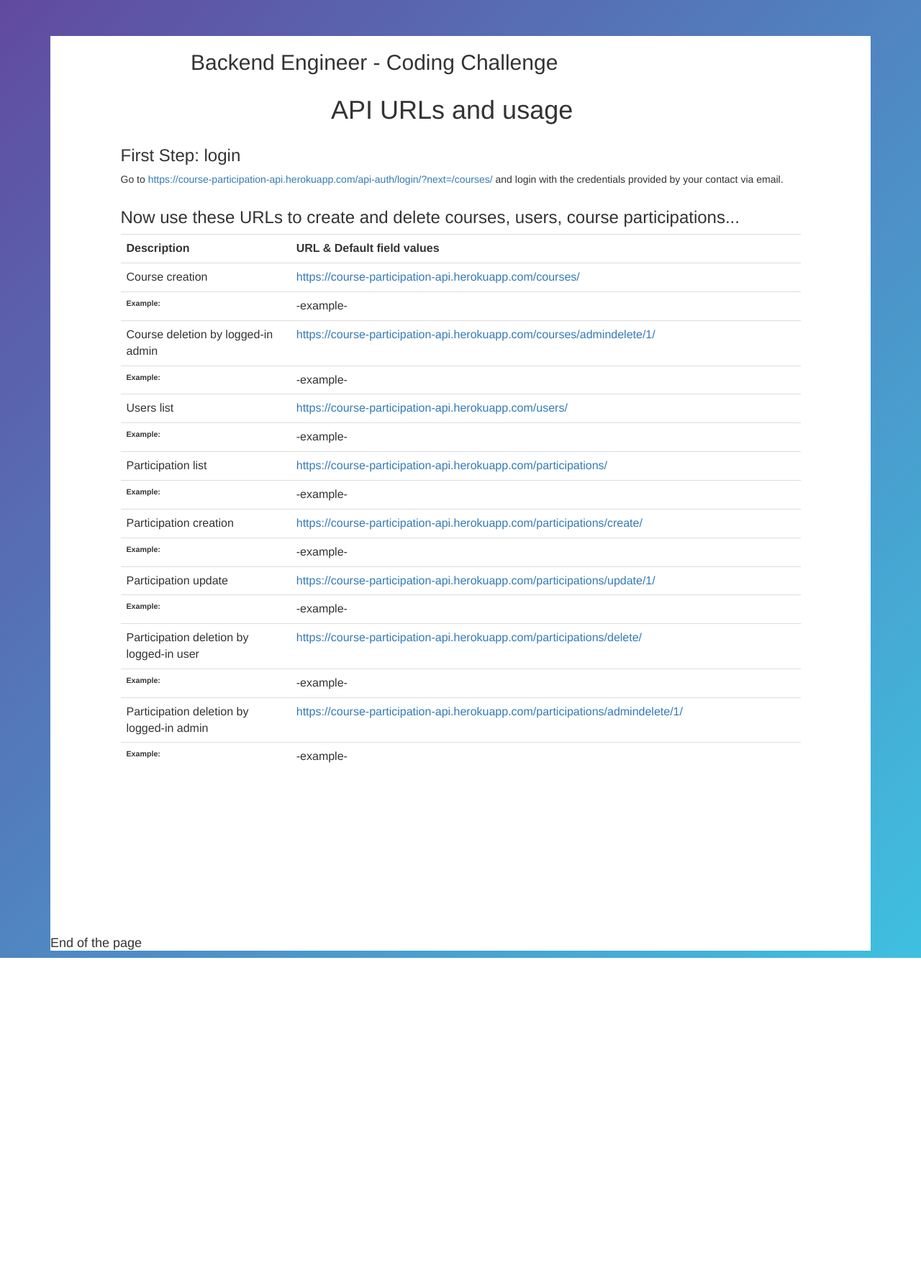
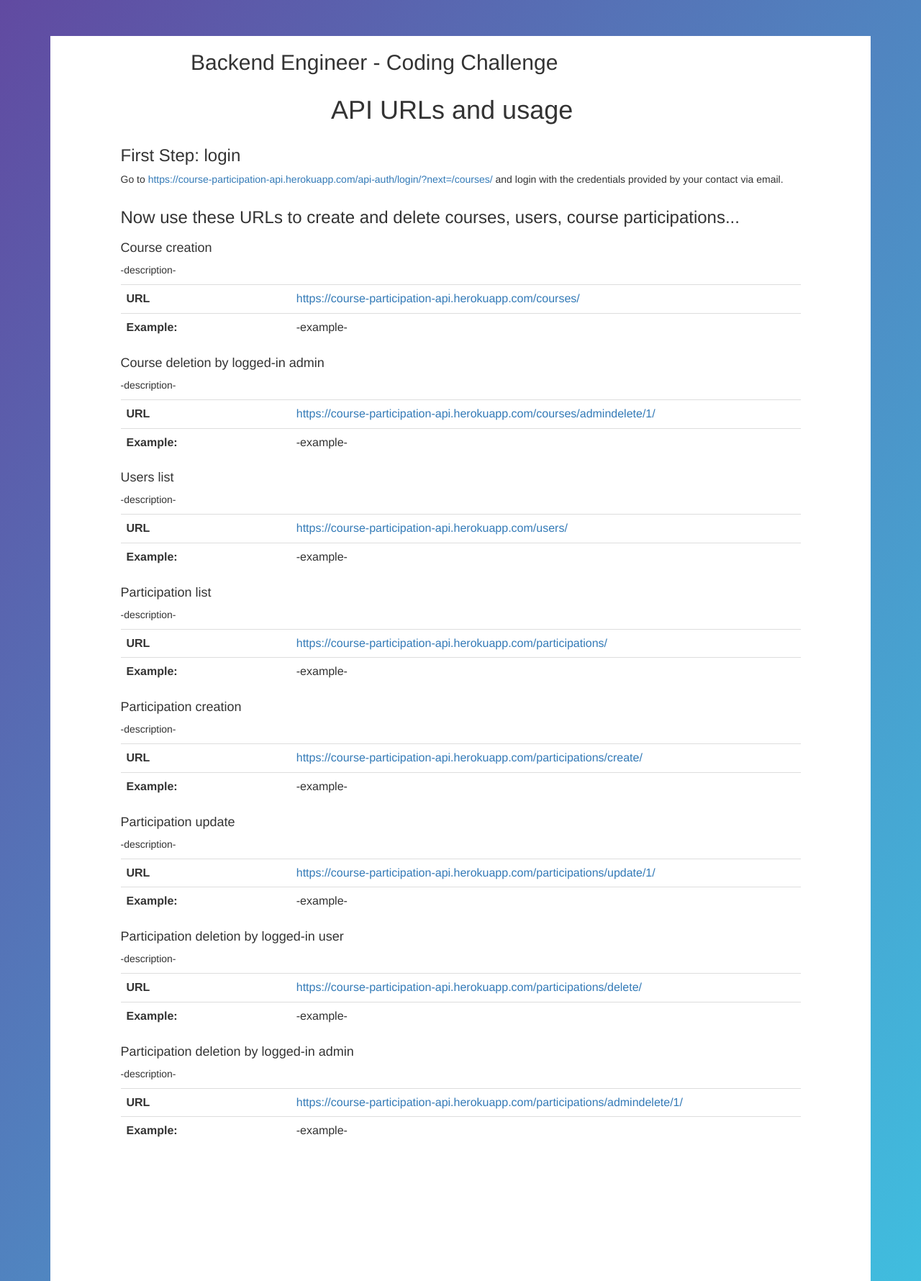
Before and after one commit to TBrockmeyer/courses-participation-api, a Django app: page /home/ in a window 1280 px wide. Shown: the top 1780 px of the page at 72% size. Before the commit the page ends 1331 px from the top, so only its background shows below. Run offline with Django 3.2, Linux system fonts and the light colour scheme; some libraries are stand-ins or nearby versions.

Commit message:
Updated url_list.html template for better UI

```diff
--- a/courseparticipation/api/views.py
+++ b/courseparticipation/api/views.py
@@ -42,14 +42,14 @@ class UrlList(APIView):
     def get(self, request):
         base_url = "https://course-participation-api.herokuapp.com/"
         url_dict = [
-            {'description': 'Course creation', 'url': base_url + 'courses/', 'example': '-example-'},
-            {'description': 'Course deletion by logged-in admin', 'url': base_url + 'courses/admindelete/1/', 'example': '-example-'},
-            {'description': 'Users list', 'url': base_url + 'users/', 'example': '-example-'},
-            {'description': 'Participation list', 'url': base_url + 'participations/', 'example': '-example-'},
-            {'description': 'Participation creation', 'url': base_url + 'participations/create/', 'example': '-example-'},
-            {'description': 'Participation update', 'url': base_url + 'participations/update/1/', 'example': '-example-'},
-            {'description': 'Participation deletion\n by logged-in user', 'url': base_url + 'participations/delete/', 'example': '-example-'},
-            {'description': 'Participation deletion\n by logged-in admin', 'url': base_url + 'participations/admindelete/1/', 'example': '-example-'},
+            {'title': 'Course creation', 'description': '-description-', 'url': base_url + 'courses/', 'example': '-example-'},
+            {'title': 'Course deletion by logged-in admin', 'description': '-description-', 'url': base_url + 'courses/admindelete/1/', 'example': '-example-'},
+            {'title': 'Users list', 'description': '-description-', 'url': base_url + 'users/', 'example': '-example-'},
+            {'title': 'Participation list', 'description': '-description-', 'url': base_url + 'participations/', 'example': '-example-'},
+            {'title': 'Participation creation', 'description': '-description-', 'url': base_url + 'participations/create/', 'example': '-example-'},
+            {'title': 'Participation update', 'description': '-description-', 'url': base_url + 'participations/update/1/', 'example': '-example-'},
+            {'title': 'Participation deletion\n by logged-in user', 'description': '-description-', 'url': base_url + 'participations/delete/', 'example': '-example-'},
+            {'title': 'Participation deletion\n by logged-in admin', 'description': '-description-', 'url': base_url + 'participations/admindelete/1/', 'example': '-example-'},
         ]
         return Response({'purposes': url_dict})
 
--- a/courseparticipation/templates/url_list.html
+++ b/courseparticipation/templates/url_list.html
@@ -49,22 +49,20 @@
                 <div class="row">
                     <div class="col-md-1"></div>
                     <div class="col-md-10">
+                    {% for purpose in purposes %}
+                        <h4>{{ purpose.title }}</h4>
+                        <p>{{ purpose.description }}</p>
                         <table class="table">
                             <tr>
-                                <th>Description</th>
-                                <th>URL & Default field values</th>
-                            </tr>
-                            {% for purpose in purposes %}
-                            <tr>
-                                <td class="col-md-3">{{ purpose.description }}</td>
+                                <td class="col-md-3"><b>URL</b></td>
                                 <td><a target="_blank" rel="noopener noreferrer" href={{ purpose.url }}>{{ purpose.url }}</a></td>
                             </tr>
                             <tr>
-                                <td style="font-size: 8pt;"><b>Example:</b></td>
+                                <td><b>Example:</b></td>
                                 <td>{{ purpose.example }}</td>
                             </tr>
-                            {% endfor %}
                         </table>
+                    {% endfor %}
                     </div>
                     <div class="col-md-1"></div>
                 </div>
```
